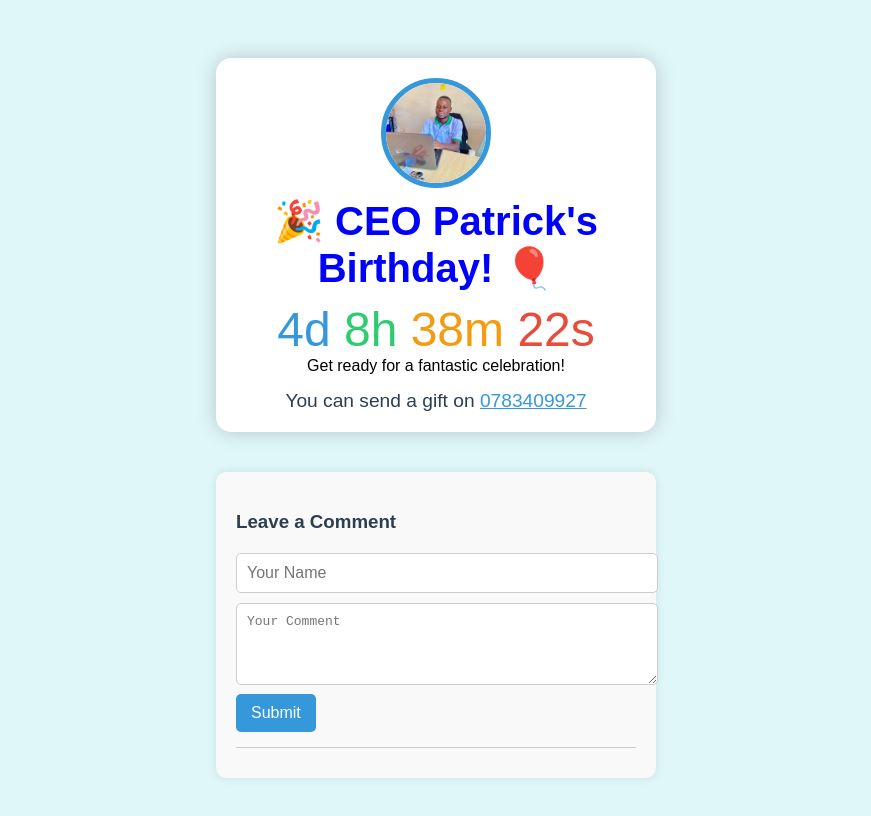
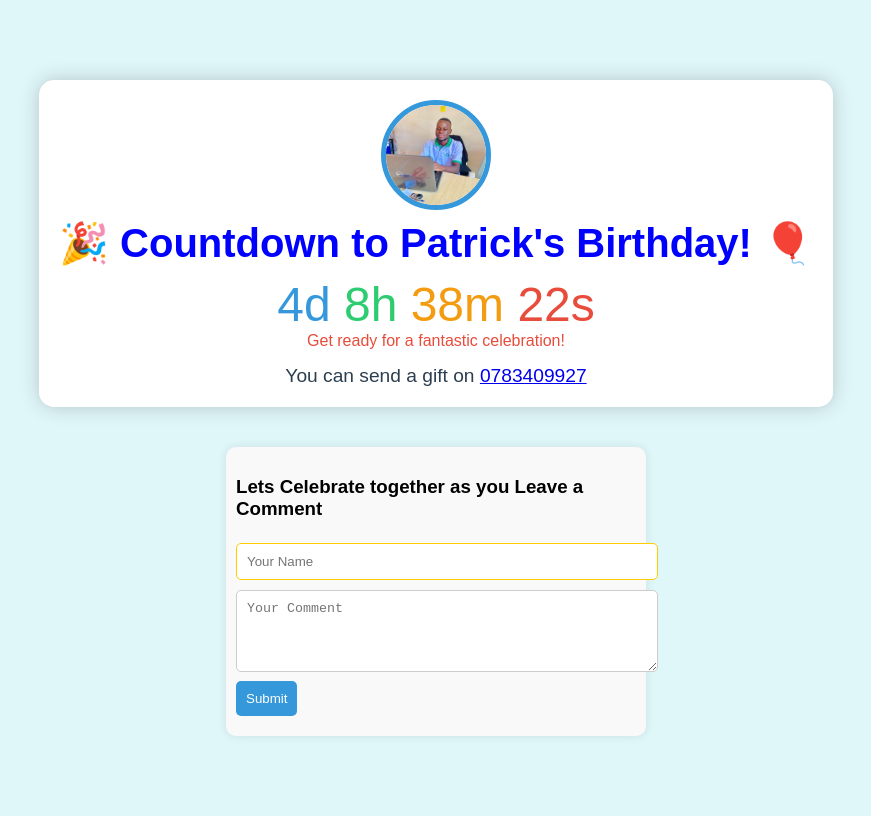
Before and after one commit to PatrickSsendegeya/patrickssendegeya.github.io, a plain HTML site: page index.html in a window 1280 px wide. Shown: the whole page, without its empty margins (204-1075 px from the left). Drawn offline with Linux system fonts and the light colour scheme.

Commit message:
index.html

```diff
--- a/index.html
+++ b/index.html
@@ -15,7 +15,6 @@
             overflow: hidden;
             position: relative;
             flex-direction: column;
-            padding: 10px;
         }
         .countdown {
             text-align: center;
@@ -26,12 +25,10 @@
             position: relative;
             z-index: 1;
             margin-bottom: 20px;
-            width: 100%;
-            max-width: 400px;
         }
         .title {
             font-size: 2.5em;
-            color: blue; /* Title color */
+            color: blue; /* Title color set to blue */
             margin: 10px 0;
         }
         .timer {
@@ -65,12 +62,8 @@
             max-width: 400px;
             background: #f9f9f9;
             border-radius: 10px;
-            padding: 20px;
+            padding: 10px;
             box-shadow: 0 0 10px rgba(0, 0, 0, 0.1);
-        }
-        .comment-section h3 {
-            margin-bottom: 15px;
-            color: #2c3e50;
         }
         .comment-section input,
         .comment-section textarea {
@@ -79,51 +72,34 @@
             padding: 10px;
             border: 1px solid #ccc;
             border-radius: 5px;
-            font-size: 1em;
         }
-        .comment-section input:focus,
-        .comment-section textarea:focus {
-            border-color: #3498db;
-            outline: none;
+        .comment-section input {
+            border-color: #ffcc00; /* Highlight email input */
         }
         .comment-section button {
             background-color: #3498db;
             color: white;
             border: none;
-            padding: 10px 15px;
+            padding: 10px;
             border-radius: 5px;
             cursor: pointer;
-            font-size: 1em;
-            transition: background-color 0.3s;
         }
         .comment-section button:hover {
             background-color: #2980b9;
-        }
-        .comments-list {
-            margin-top: 15px;
-            max-height: 150px;
-            overflow-y: auto;
-            border-top: 1px solid #ccc;
-            padding-top: 10px;
-        }
-        .comment {
-            margin-bottom: 10px;
-            padding: 5px;
-            border-radius: 5px;
-            background: #f1f1f1;
-        }
-        .comment strong {
-            color: #3498db;
         }
         .gift-message {
             margin-top: 15px;
             font-size: 1.2em;
             color: #2c3e50;
         }
-        .gift-number {
-            color: #3498db;
-            cursor: pointer;
-            text-decoration: underline;
+        .message {
+            color: #e74c3c; /* Message color */
+            margin-bottom: 15px;
+        }
+        .comment {
+            margin: 10px 0;
+            padding: 5px;
+            border-bottom: 1px solid #ccc;
         }
     </style>
 </head>
@@ -133,21 +109,26 @@
     <div class="circle">
         <img src="Pato.jpg" alt="Patrick">
     </div>
-    <h1 class="title">🎉 CEO Patrick's Birthday! 🎈</h1>
+    <h1 class="title">🎉 Countdown to Patrick's Birthday! 🎈</h1>
     <div class="timer" id="timer"></div>
     <div class="message">Get ready for a fantastic celebration!</div>
     <div class="gift-message">
-        You can send a gift on <span class="gift-number" onclick="dialNumber()">0783409927</span>
+        You can send a gift on <a href="https://wa.me/0783409927?text=Happy%20Birthday%20Pato" target="_blank">0783409927</a>
     </div>
 </div>
 
 <div class="comment-section">
-    <h3>Leave a Comment</h3>
-    <input type="text" id="name" placeholder="Your Name" required>
+    <h3>Lets Celebrate together as you Leave a Comment</h3>
+    <input type="email" id="email" placeholder="Your Name" required>
     <textarea id="comment" placeholder="Your Comment" rows="4" required></textarea>
     <button onclick="submitComment()">Submit</button>
-    <div class="comments-list" id="comments-list"></div>
+    <div id="comments-list" style="margin-top: 10px;"></div>
 </div>
+
+<div class="balloon"></div>
+<div class="balloon"></div>
+<div class="balloon"></div>
+<div class="balloon"></div>
 
 <script>
     // Set the date for Patrick's birthday
@@ -175,21 +156,17 @@
     }, 1000);
 
     function submitComment() {
-        const name = document.getElementById("name").value;
+        const email = document.getElementById("email").value;
         const comment = document.getElementById("comment").value;
-        if (name && comment) {
+        if (email && comment) {
             const commentsList = document.getElementById("comments-list");
-            commentsList.innerHTML += `<div class="comment"><strong>${name}:</strong> ${comment}</div>`;
-            document.getElementById("name").value = '';
+            commentsList.innerHTML += `<p class="comment"><strong>${email}:</strong> ${comment}</p>`;
+            document.getElementById("email").value = '';
             document.getElementById("comment").value = '';
         } else {
             alert("Please fill in all fields.");
         }
     }
-
-    function dialNumber() {
-        window.location.href = "tel:*165*1*1#";
-    }
 </script>
 
 </body>
```
